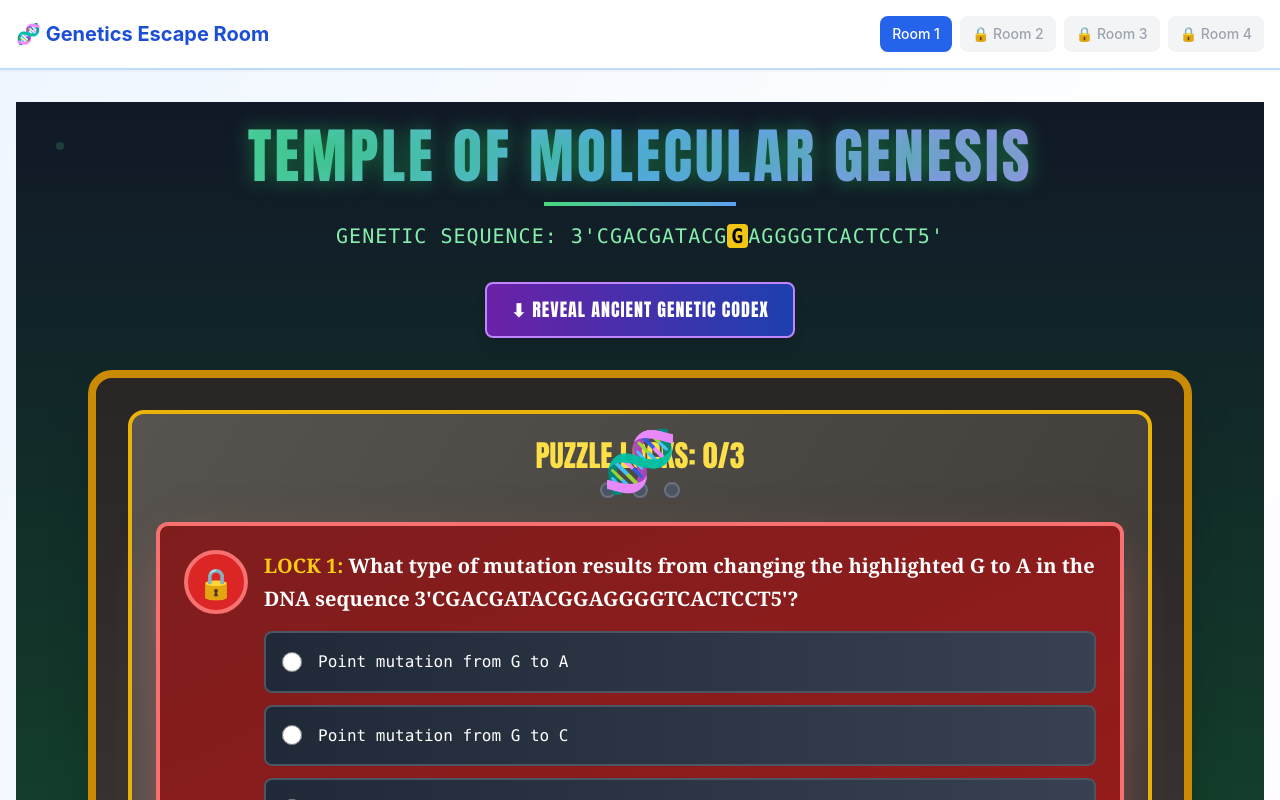
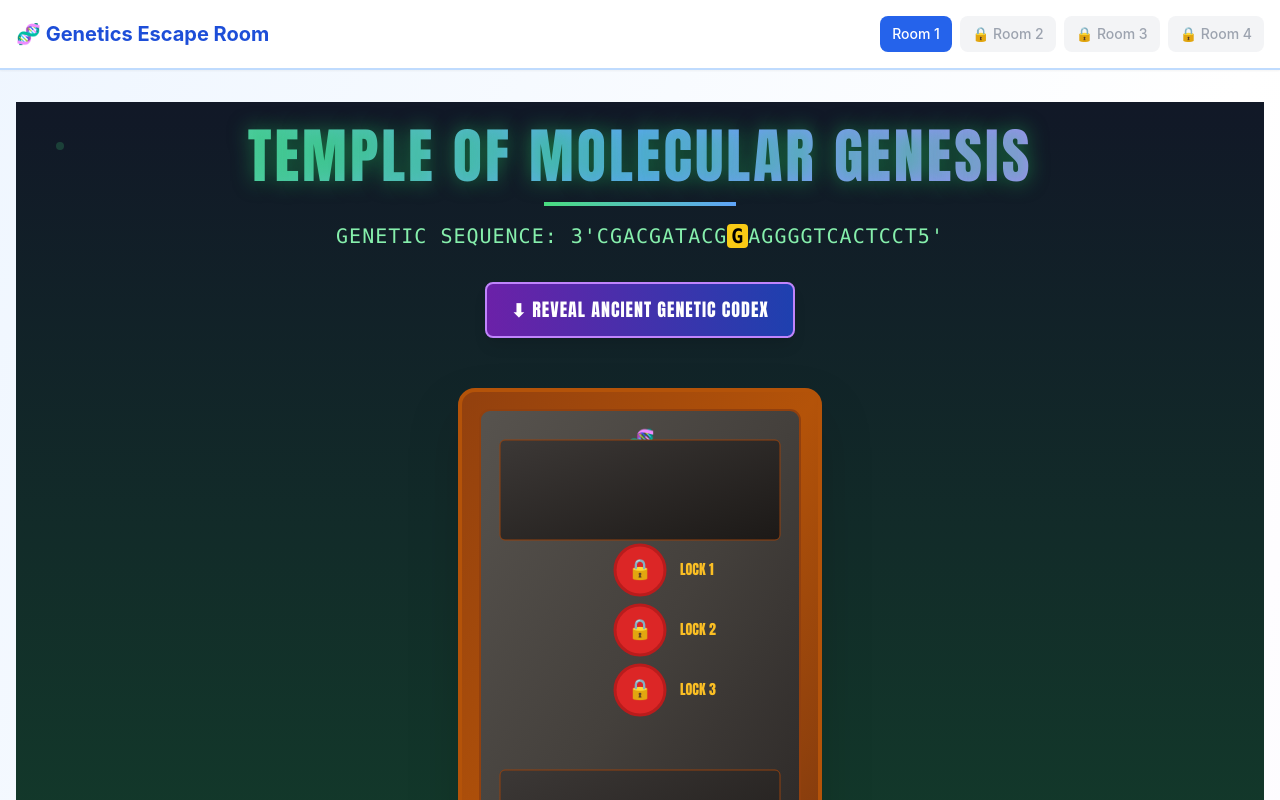
Before and after one commit to Rrivard5/Genetics-Puzzle-Game-1.1, a React (Vite) app: page /room1 in a window 1280 px wide. Shown: the top 800 px of the page. Built offline with nearby package versions, Linux system fonts and the light colour scheme.

Commit message:
Update Room1.jsx
fixing codon chart

```diff
--- a/src/pages/Room1.jsx
+++ b/src/pages/Room1.jsx
@@ -87,95 +87,230 @@ export default function Room1() {
               🧬 ALIEN GENETIC TRANSLATION MATRIX 🧬
             </h3>
             <div className="overflow-x-auto">
-              <table className="w-full border-collapse">
+              <table className="w-full border-collapse text-center">
                 <thead>
                   <tr>
-                    <th className="border-2 border-purple-400 p-2 text-center bg-gradient-to-br from-purple-800 to-indigo-800">
-                      <div className="text-purple-200 font-bold">Second letter</div>
+                    <th rowSpan="2" className="border-2 border-purple-400 p-3 bg-gradient-to-br from-purple-800 to-indigo-800">
+                      <div className="text-purple-200 font-bold text-sm">First base<br/>in codon</div>
                     </th>
-                    <th className="border-2 border-purple-400 p-2 bg-blue-800 text-white font-bold">U</th>
-                    <th className="border-2 border-purple-400 p-2 bg-yellow-700 text-white font-bold">C</th>
-                    <th className="border-2 border-purple-400 p-2 bg-green-700 text-white font-bold">A</th>
-                    <th className="border-2 border-purple-400 p-2 bg-purple-700 text-white font-bold">G</th>
-                    <th className="border-2 border-purple-400 p-2 text-center bg-gradient-to-br from-purple-800 to-indigo-800">
-                      <div className="text-purple-200 font-bold">Third letter</div>
+                    <th colSpan="4" className="border-2 border-purple-400 p-2 bg-gradient-to-r from-blue-700 to-purple-700 text-white font-bold">
+                      Second base in codon
+                    </th>
+                    <th rowSpan="2" className="border-2 border-purple-400 p-3 bg-gradient-to-br from-purple-800 to-indigo-800">
+                      <div className="text-purple-200 font-bold text-sm">Last base<br/>in codon</div>
                     </th>
                   </tr>
+                  <tr>
+                    <th className="border-2 border-purple-400 p-2 bg-blue-600 text-white font-bold">U</th>
+                    <th className="border-2 border-purple-400 p-2 bg-green-600 text-white font-bold">C</th>
+                    <th className="border-2 border-purple-400 p-2 bg-yellow-600 text-white font-bold">A</th>
+                    <th className="border-2 border-purple-400 p-2 bg-red-600 text-white font-bold">G</th>
+                  </tr>
                 </thead>
-                <tbody className="text-sm font-mono">
+                <tbody className="text-xs font-mono">
+                  {/* U row */}
                   <tr>
-                    <td rowSpan="4" className="border-2 border-purple-400 p-2 text-center bg-blue-800 text-white font-bold">U</td>
-                    <td className="border border-purple-400 p-1 bg-gray-800 text-white">UUU<br/>UUC} <span className="text-yellow-300">Phe</span></td>
-                    <td className="border border-purple-400 p-1 bg-gray-800 text-white">UCU<br/>UCC<br/>UCA<br/>UCG} <span className="text-yellow-300">Ser</span></td>
-                    <td className="border border-purple-400 p-1 bg-gray-800 text-white">UAU<br/>UAC} <span className="text-yellow-300">Tyr</span><br/>UAA <span className="text-red-400">Stop</span><br/>UAG <span className="text-red-400">Stop</span></td>
-                    <td className="border border-purple-400 p-1 bg-gray-800 text-white">UGU<br/>UGC} <span className="text-yellow-300">Cys</span><br/>UGA <span className="text-red-400">Stop</span><br/>UGG <span className="text-yellow-300">Trp</span></td>
-                    <td rowSpan="4" className="border-2 border-purple-400 p-2 text-center bg-purple-800 text-white font-bold">U<br/>C<br/>A<br/>G</td>
+                    <td rowSpan="4" className="border-2 border-purple-400 p-2 bg-blue-600 text-white font-bold text-lg">U</td>
+                    <td className="border border-purple-400 p-2 bg-gray-800 text-white">
+                      UUU<br/>UUC <span className="text-yellow-300 font-bold">Phe</span>
+                    </td>
+                    <td className="border border-purple-400 p-2 bg-gray-800 text-white">
+                      UCU<br/>UCC<br/>UCA<br/>UCG <span className="text-yellow-300 font-bold">Ser</span>
+                    </td>
+                    <td className="border border-purple-400 p-2 bg-gray-800 text-white">
+                      UAU<br/>UAC <span className="text-yellow-300 font-bold">Tyr</span><br/>
+                      UAA <span className="text-red-400 font-bold">STOP</span><br/>
+                      UAG <span className="text-red-400 font-bold">STOP</span>
+                    </td>
+                    <td className="border border-purple-400 p-2 bg-gray-800 text-white">
+                      UGU<br/>UGC <span className="text-yellow-300 font-bold">Cys</span><br/>
+                      UGA <span className="text-red-400 font-bold">STOP</span><br/>
+                      UGG <span className="text-yellow-300 font-bold">Trp</span>
+                    </td>
+                    <td rowSpan="4" className="border-2 border-purple-400 p-2 bg-red-600 text-white font-bold">U<br/>C<br/>A<br/>G</td>
                   </tr>
                   <tr>
-                    <td className="border border-purple-400 p-1 bg-gray-800 text-white">UUA<br/>UUG} <span className="text-yellow-300">Leu</span></td>
-                    <td className="border border-purple-400 p-1 bg-gray-800 text-white"></td>
-                    <td className="border border-purple-400 p-1 bg-gray-800 text-white"></td>
-                    <td className="border border-purple-400 p-1 bg-gray-800 text-white"></td>
+                    <td className="border border-purple-400 p-2 bg-gray-800 text-white">
+                      UUA<br/>UUG <span className="text-yellow-300 font-bold">Leu</span>
+                    </td>
+                    <td className="border border-purple-400 p-2 bg-gray-800 text-white"></td>
+                    <td className="border border-purple-400 p-2 bg-gray-800 text-white"></td>
+                    <td className="border border-purple-400 p-2 bg-gray-800 text-white"></td>
                   </tr>
+
+                  {/* C row */}
                   <tr>
-                    <td rowSpan="4" className="border-2 border-purple-400 p-2 text-center bg-yellow-700 text-white font-bold">C</td>
-                    <td className="border border-purple-400 p-1 bg-gray-800 text-white">CUU<br/>CUC<br/>CUA<br/>CUG} <span className="text-yellow-300">Leu</span></td>
-                    <td className="border border-purple-400 p-1 bg-gray-800 text-white">CCU<br/>CCC<br/>CCA<br/>CCG} <span className="text-yellow-300">Pro</span></td>
-                    <td className="border border-purple-400 p-1 bg-gray-800 text-white">CAU<br/>CAC} <span className="text-yellow-300">His</span><br/>CAA<br/>CAG} <span className="text-yellow-300">Gln</span></td>
-                    <td className="border border-purple-400 p-1 bg-gray-800 text-white">CGU<br/>CGC<br/>CGA<br/>CGG} <span className="text-yellow-300">Arg</span></td>
+                    <td rowSpan="4" className="border-2 border-purple-400 p-2 bg-green-600 text-white font-bold text-lg">C</td>
+                    <td className="border border-purple-400 p-2 bg-gray-800 text-white">
+                      CUU<br/>CUC<br/>CUA<br/>CUG <span className="text-yellow-300 font-bold">Leu</span>
+                    </td>
+                    <td className="border border-purple-400 p-2 bg-gray-800 text-white">
+                      CCU<br/>CCC<br/>CCA<br/>CCG <span className="text-yellow-300 font-bold">Pro</span>
+                    </td>
+                    <td className="border border-purple-400 p-2 bg-gray-800 text-white">
+                      CAU<br/>CAC <span className="text-yellow-300 font-bold">His</span><br/>
+                      CAA<br/>CAG <span className="text-yellow-300 font-bold">Gln</span>
+                    </td>
+                    <td className="border border-purple-400 p-2 bg-gray-800 text-white">
+                      CGU<br/>CGC<br/>CGA<br/>CGG <span className="text-yellow-300 font-bold">Arg</span>
+                    </td>
                   </tr>
+                  <tr><td className="border border-purple-400 p-2 bg-gray-800"></td><td className="border border-purple-400 p-2 bg-gray-800"></td><td className="border border-purple-400 p-2 bg-gray-800"></td><td className="border border-purple-400 p-2 bg-gray-800"></td></tr>
+
+                  {/* A row */}
                   <tr>
-                    <td rowSpan="4" className="border-2 border-purple-400 p-2 text-center bg-green-700 text-white font-bold">A</td>
-                    <td className="border border-purple-400 p-1 bg-gray-800 text-white">AUU<br/>AUC<br/>AUA} <span className="text-yellow-300">Ile</span><br/><span className="text-red-300">AUG</span> <span className="text-yellow-300">Met</span></td>
-                    <td className="border border-purple-400 p-1 bg-gray-800 text-white">ACU<br/>ACC<br/>ACA<br/>ACG} <span className="text-yellow-300">Thr</span></td>
-                    <td className="border border-purple-400 p-1 bg-gray-800 text-white">AAU<br/>AAC} <span className="text-yellow-300">Asn</span><br/>AAA<br/>AAG} <span className="text-yellow-300">Lys</span></td>
-                    <td className="border border-purple-400 p-1 bg-gray-800 text-white">AGU<br/>AGC} <span className="text-yellow-300">Ser</span><br/>AGA<br/>AGG} <span className="text-yellow-300">Arg</span></td>
+                    <td rowSpan="4" className="border-2 border-purple-400 p-2 bg-yellow-600 text-white font-bold text-lg">A</td>
+                    <td className="border border-purple-400 p-2 bg-gray-800 text-white">
+                      AUU<br/>AUC<br/>AUA <span className="text-yellow-300 font-bold">Ile</span><br/>
+                      <span className="text-green-400 font-bold">AUG Met (start)</span>
+                    </td>
+                    <td className="border border-purple-400 p-2 bg-gray-800 text-white">
+                      ACU<br/>ACC<br/>ACA<br/>ACG <span className="text-yellow-300 font-bold">Thr</span>
+                    </td>
+                    <td className="border border-purple-400 p-2 bg-gray-800 text-white">
+                      AAU<br/>AAC <span className="text-yellow-300 font-bold">Asn</span><br/>
+                      AAA<br/>AAG <span className="text-yellow-300 font-bold">Lys</span>
+                    </td>
+                    <td className="border border-purple-400 p-2 bg-gray-800 text-white">
+                      AGU<br/>AGC <span className="text-yellow-300 font-bold">Ser</span><br/>
+                      AGA<br/>AGG <span className="text-yellow-300 font-bold">Arg</span>
+                    </td>
                   </tr>
+                  <tr><td className="border border-purple-400 p-2 bg-gray-800"></td><td className="border border-purple-400 p-2 bg-gray-800"></td><td className="border border-purple-400 p-2 bg-gray-800"></td><td className="border border-purple-400 p-2 bg-gray-800"></td></tr>
+
+                  {/* G row */}
                   <tr>
-                    <td rowSpan="4" className="border-2 border-purple-400 p-2 text-center bg-purple-700 text-white font-bold">G</td>
-                    <td className="border border-purple-400 p-1 bg-gray-800 text-white">GUU<br/>GUC<br/>GUA<br/>GUG} <span className="text-yellow-300">Val</span></td>
-                    <td className="border border-purple-400 p-1 bg-gray-800 text-white">GCU<br/>GCC<br/>GCA<br/>GCG} <span className="text-yellow-300">Ala</span></td>
-                    <td className="border border-purple-400 p-1 bg-gray-800 text-white">GAU<br/>GAC} <span className="text-yellow-300">Asp</span><br/>GAA<br/>GAG} <span className="text-yellow-300">Glu</span></td>
-                    <td className="border border-purple-400 p-1 bg-gray-800 text-white">GGU<br/>GGC<br/>GGA<br/>GGG} <span className="text-yellow-300">Gly</span></td>
+                    <td rowSpan="4" className="border-2 border-purple-400 p-2 bg-purple-600 text-white font-bold text-lg">G</td>
+                    <td className="border border-purple-400 p-2 bg-gray-800 text-white">
+                      GUU<br/>GUC<br/>GUA<br/>GUG <span className="text-yellow-300 font-bold">Val</span>
+                    </td>
+                    <td className="border border-purple-400 p-2 bg-gray-800 text-white">
+                      GCU<br/>GCC<br/>GCA<br/>GCG <span className="text-yellow-300 font-bold">Ala</span>
+                    </td>
+                    <td className="border border-purple-400 p-2 bg-gray-800 text-white">
+                      GAU<br/>GAC <span className="text-yellow-300 font-bold">Asp</span><br/>
+                      GAA<br/>GAG <span className="text-yellow-300 font-bold">Glu</span>
+                    </td>
+                    <td className="border border-purple-400 p-2 bg-gray-800 text-white">
+                      GGU<br/>GGC<br/>GGA<br/>GGG <span className="text-yellow-300 font-bold">Gly</span>
+                    </td>
                   </tr>
+                  <tr><td className="border border-purple-400 p-2 bg-gray-800"></td><td className="border border-purple-400 p-2 bg-gray-800"></td><td className="border border-purple-400 p-2 bg-gray-800"></td><td className="border border-purple-400 p-2 bg-gray-800"></td></tr>
                 </tbody>
               </table>
             </div>
           </div>
         )}
 
-        {/* Ancient Door with Puzzle Locks */}
+        {/* Ancient Door with Clickable Puzzle Locks */}
+        <div className="relative flex justify-center">
+          {/* Door SVG */}
           <div className="relative">
+            <svg width="400" height="600" viewBox="0 0 400 600" className="drop-shadow-2xl">
               {/* Door Frame */}
-          <div className="bg-gradient-to-b from-stone-800 via-stone-700 to-stone-900 rounded-3xl p-8 border-8 border-yellow-600 shadow-2xl">
+              <rect x="20" y="20" width="360" height="560" rx="15" fill="url(#doorFrame)" stroke="#b45309" strokeWidth="4"/>
+
               {/* Door Surface */}
-            <div className="bg-gradient-to-br from-stone-600 via-stone-700 to-stone-800 rounded-2xl p-6 border-4 border-yellow-500 relative">
+              <rect x="40" y="40" width="320" height="520" rx="10" fill="url(#doorSurface)" stroke="#92400e" strokeWidth="2"/>
 
-              {/* Ancient Symbols */}
-              <div className="absolute top-4 left-1/2 transform -translate-x-1/2 text-6xl text-yellow-400 animate-pulse">
-                🧬
+              {/* Ancient Symbols on Door */}
+              <text x="200" y="80" textAnchor="middle" fill="#fbbf24" fontSize="24" fontFamily="serif">🧬</text>
+              <text x="200" y="110" textAnchor="middle" fill="#fbbf24" fontSize="12" fontFamily="serif">GENETIC TEMPLE</text>
+
+              {/* Door Panels */}
+              <rect x="60" y="70" width="280" height="100" rx="5" fill="url(#doorPanel)" stroke="#92400e" strokeWidth="1"/>
+              <rect x="60" y="400" width="280" height="140" rx="5" fill="url(#doorPanel)" stroke="#92400e" strokeWidth="1"/>
+
+              {/* Lock Positions */}
+              {puzzles.map((puzzle, index) => {
+                const lockY = 200 + (index * 60);
+                const isAnswered = responses[puzzle.id];
+                const isCorrect = isLockSolved(puzzle.id);
+
+                return (
+                  <g key={puzzle.id}>
+                    {/* Lock Base */}
+                    <circle
+                      cx="200"
+                      cy={lockY}
+                      r="25"
+                      fill={isCorrect ? "#10b981" : isAnswered ? "#f59e0b" : "#dc2626"}
+                      stroke={isCorrect ? "#059669" : isAnswered ? "#d97706" : "#b91c1c"}
+                      strokeWidth="3"
+                      className="cursor-pointer transition-all duration-300 hover:scale-110"
+                      onClick={() => document.getElementById(`lock-${puzzle.id}`).scrollIntoView({ behavior: 'smooth' })}
+                    />
+
+                    {/* Lock Icon */}
+                    <text
+                      x="200"
+                      y={lockY + 6}
+                      textAnchor="middle"
+                      fill="white"
+                      fontSize="20"
+                      className="cursor-pointer pointer-events-none"
+                    >
+                      {isCorrect ? '🔓' : '🔒'}
+                    </text>
+
+                    {/* Lock Number */}
+                    <text
+                      x="240"
+                      y={lockY + 5}
+                      fill="#fbbf24"
+                      fontSize="14"
+                      fontFamily="Impact, Arial Black, sans-serif"
+                      className="pointer-events-none"
+                    >
+                      LOCK {index + 1}
+                    </text>
+                  </g>
+                );
+              })}
+
+              {/* Keyhole (appears when all locks solved) */}
+              {answeredCount === 3 && puzzles.every(p => isLockSolved(p.id)) && (
+                <g className="animate-pulse">
+                  <ellipse cx="200" cy="480" rx="15" ry="20" fill="#fbbf24"/>
+                  <rect x="195" y="490" width="10" height="20" fill="#fbbf24"/>
+                </g>
+              )}
+
+              {/* Gradients */}
+              <defs>
+                <linearGradient id="doorFrame" x1="0%" y1="0%" x2="100%" y2="100%">
+                  <stop offset="0%" stopColor="#92400e"/>
+                  <stop offset="50%" stopColor="#b45309"/>
+                  <stop offset="100%" stopColor="#78350f"/>
+                </linearGradient>
+                <linearGradient id="doorSurface" x1="0%" y1="0%" x2="100%" y2="100%">
+                  <stop offset="0%" stopColor="#57534e"/>
+                  <stop offset="50%" stopColor="#44403c"/>
+                  <stop offset="100%" stopColor="#292524"/>
+                </linearGradient>
+                <linearGradient id="doorPanel" x1="0%" y1="0%" x2="100%" y2="100%">
+                  <stop offset="0%" stopColor="#3c3836"/>
+                  <stop offset="100%" stopColor="#1c1917"/>
+                </linearGradient>
+              </defs>
+            </svg>
+
+            {/* Door Status Text */}
+            <div className="absolute -bottom-12 left-1/2 transform -translate-x-1/2 text-center">
+              <p className="text-yellow-300 font-bold text-lg" style={{ fontFamily: 'Impact, "Arial Black", sans-serif' }}>
+                {answeredCount === 3 && puzzles.every(p => isLockSolved(p.id)) ?
+                  "🗝️ DOOR READY TO OPEN" :
+                  `🔒 ${3 - Object.values(responses).filter((v, i) => isLockSolved(puzzles[i].id)).length} LOCKS REMAINING`
+                }
+              </p>
             </div>
-
-              {/* Progress Indicator */}
-              <div className="text-center mb-6">
-                <h2 className="text-3xl font-bold text-yellow-300 mb-2" style={{ fontFamily: 'Impact, "Arial Black", sans-serif' }}>
-                  PUZZLE LOCKS: {answeredCount}/3
-                </h2>
-                <div className="flex justify-center space-x-4">
-                  {puzzles.map((puzzle, index) => (
-                    <div key={puzzle.id} className={`w-4 h-4 rounded-full border-2 ${
-                      isLockSolved(puzzle.id) ? 'bg-green-400 border-green-300 animate-pulse' :
-                      responses[puzzle.id] ? 'bg-yellow-400 border-yellow-300' :
-                      'bg-gray-600 border-gray-500'
-                    }`}></div>
-                  ))}
           </div>
         </div>
 
-              {/* Puzzle Locks */}
-              <div className="space-y-8">
+        {/* Puzzle Lock Details */}
+        <div className="mt-16 space-y-8">
           {puzzles.map((puzzle, index) => (
-                  <div key={puzzle.id} className="relative">
+            <div key={puzzle.id} id={`lock-${puzzle.id}`} className="relative">
               {/* Lock Container */}
               <div className={`border-4 rounded-xl p-6 transition-all duration-500 ${
                 isLockSolved(puzzle.id) ? 'border-green-400 bg-gradient-to-br from-green-900 to-green-800 shadow-green-400/50' :
@@ -242,9 +377,6 @@ export default function Room1() {
             </div>
           ))}
         </div>
-            </div>
-          </div>
-        </div>
 
         {/* Error Display */}
         {error && (
```
Lines whose indentation alone changed are shown as unchanged.
